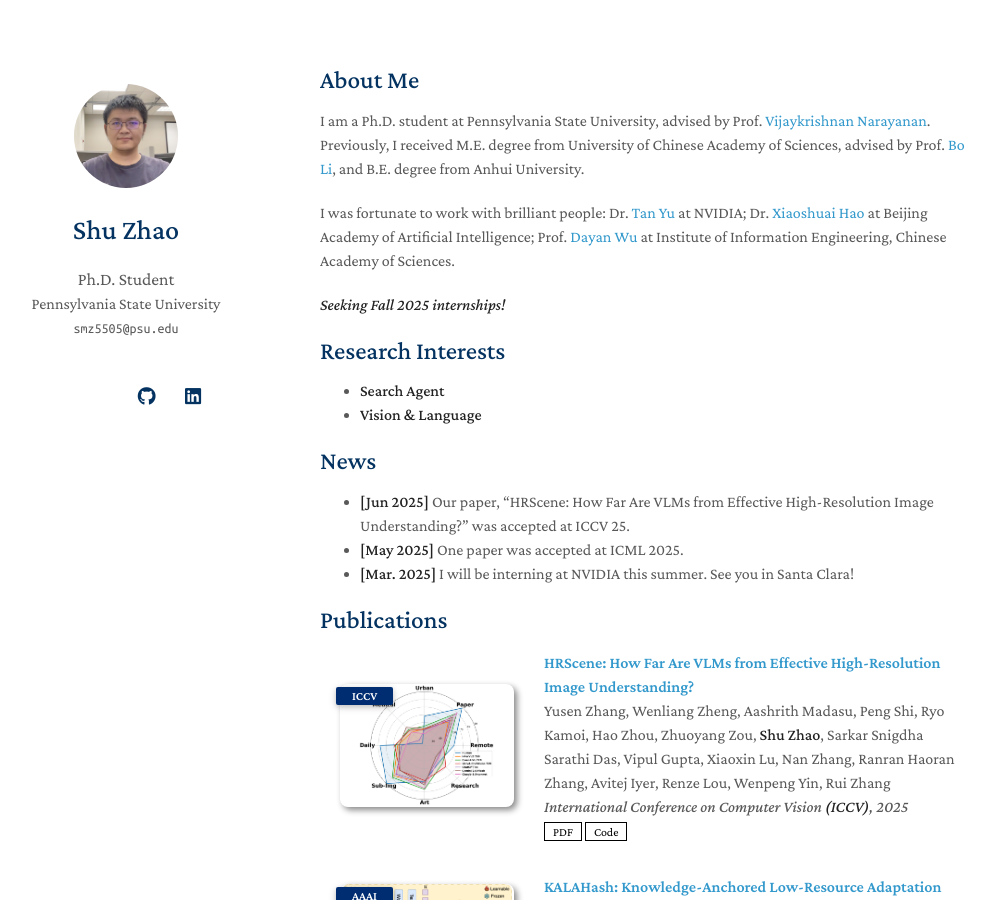
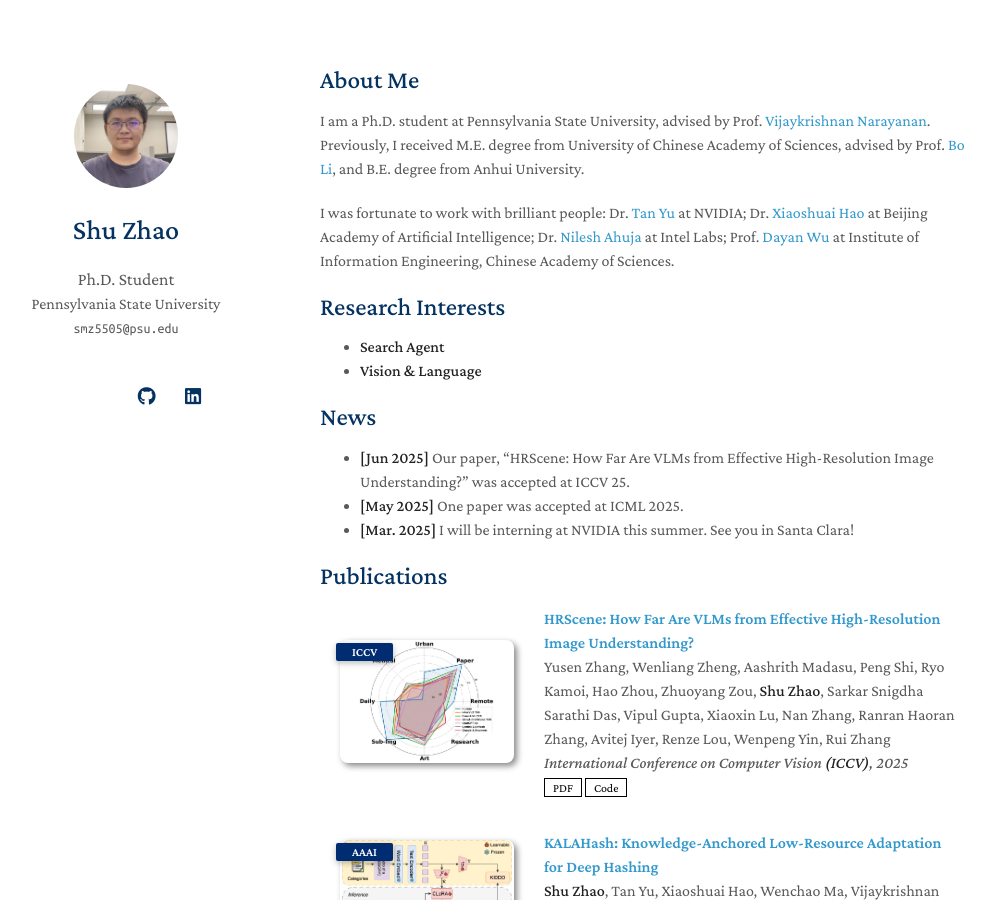
Before and after one commit to Tree-Shu-Zhao/Tree-Shu-Zhao.github.io, a Jekyll site: the page built from index.md, in a window 1280 px wide and 900 px high. Shown: the whole window, without its empty margins (150-1145 px from the left). Built offline with Jekyll 4.4.1, drawn with Linux system fonts in a browser that asks for light colours; nearby versions of some CDN libraries; a style sheet for code colours, icons or effects is not loaded; our own code applies the rules of GitHub Pages for plain Markdown files.

Commit message:
Update index.md

```diff
--- a/index.md
+++ b/index.md
@@ -6,9 +6,7 @@ layout: homepage
 
 I am a Ph.D. student at Pennsylvania State University, advised by Prof. [Vijaykrishnan Narayanan](https://sites.psu.edu/vijaykrishnannarayanan/). Previously, I received M.E. degree from University of Chinese Academy of Sciences, advised by Prof. [Bo Li](https://people.ucas.ac.cn/~iieLibo), and B.E. degree from Anhui University.
 
-I was fortunate to work with brilliant people: Dr. [Tan Yu](https://sites.google.com/site/tanyuspersonalwebsite/) at NVIDIA; Dr. [Xiaoshuai Hao](https://scholar.google.com/citations?user=ui0lvY4AAAAJ) at Beijing Academy of Artificial Intelligence; Prof. [Dayan Wu](https://scholar.google.com/citations?user=O6g-IHsAAAAJ) at Institute of Information Engineering, Chinese Academy of Sciences.
-
-***Seeking Fall 2025 internships!***
+I was fortunate to work with brilliant people: Dr. [Tan Yu](https://sites.google.com/site/tanyuspersonalwebsite/) at NVIDIA; Dr. [Xiaoshuai Hao](https://scholar.google.com/citations?user=ui0lvY4AAAAJ) at Beijing Academy of Artificial Intelligence; Dr. [Nilesh Ahuja](https://scholar.google.com/citations?user=y9njJHAAAAAJ) at Intel Labs; Prof. [Dayan Wu](https://scholar.google.com/citations?user=O6g-IHsAAAAJ) at Institute of Information Engineering, Chinese Academy of Sciences.
 
 ## Research Interests
 - **Search Agent**
```
